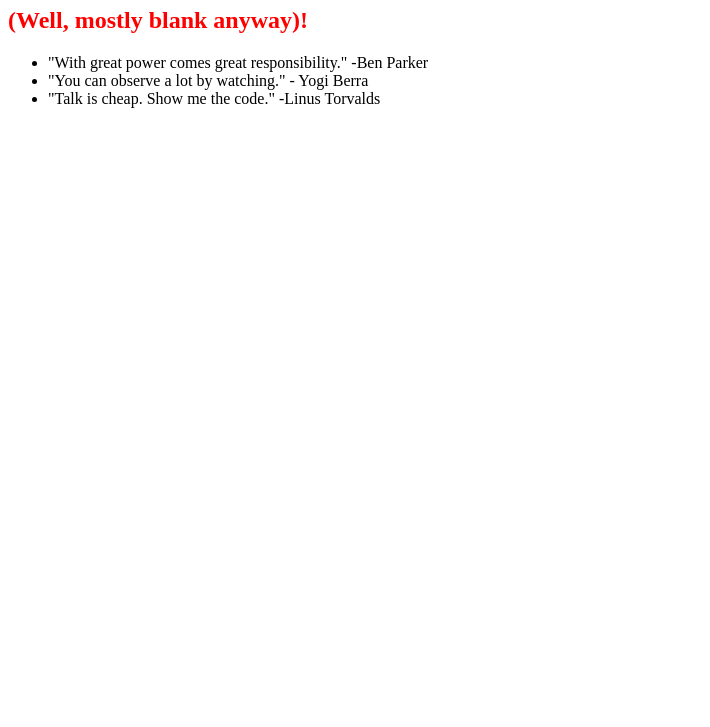
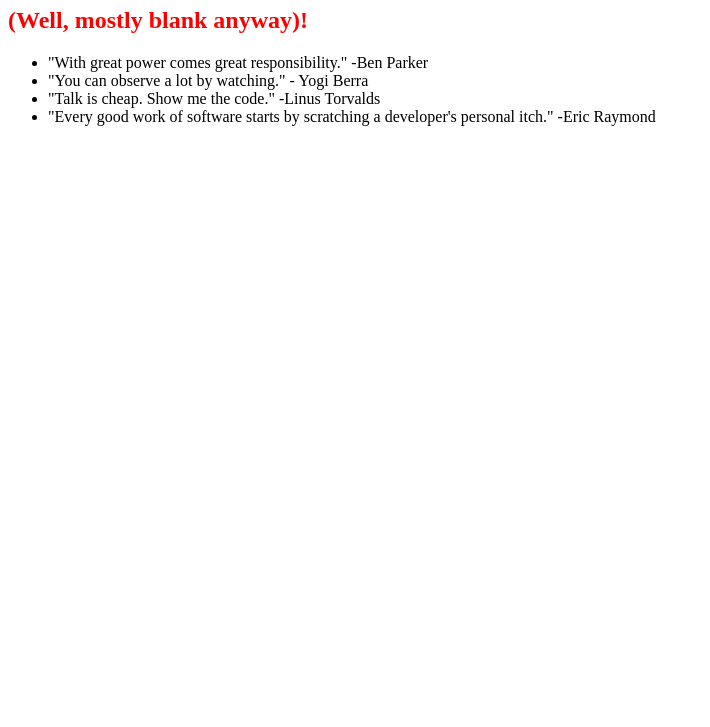
Before and after one commit to davehubsher/0main_openSAP_repo, a plain HTML site: page index.html in a window 1280 px wide. Shown: the part 73-800 px from the top of the page, without its empty margins (0-710 px from the left). Drawn offline with Linux system fonts and the light colour scheme.

Commit message:
Eric Raymond quote added to index.html

```diff
--- a/index.html
+++ b/index.html
@@ -12,6 +12,7 @@
 			<li>"With great power comes great responsibility." -Ben Parker</li>
 			<li>"You can observe a lot by watching." - Yogi Berra</li>
 			<li>"Talk is cheap. Show me the code." -Linus Torvalds</li>
+			<li>"Every good work of software starts by scratching a developer's personal itch." -Eric Raymond</li>
 		</ul>
 	</body>
 </html>
```
